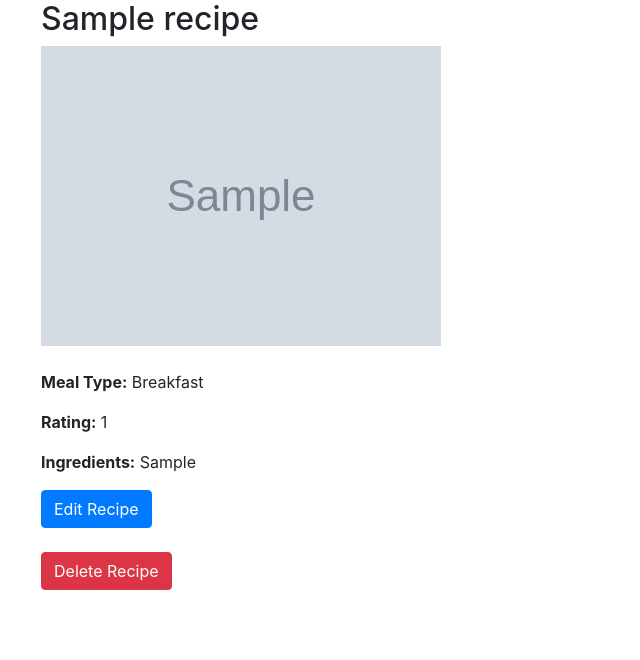
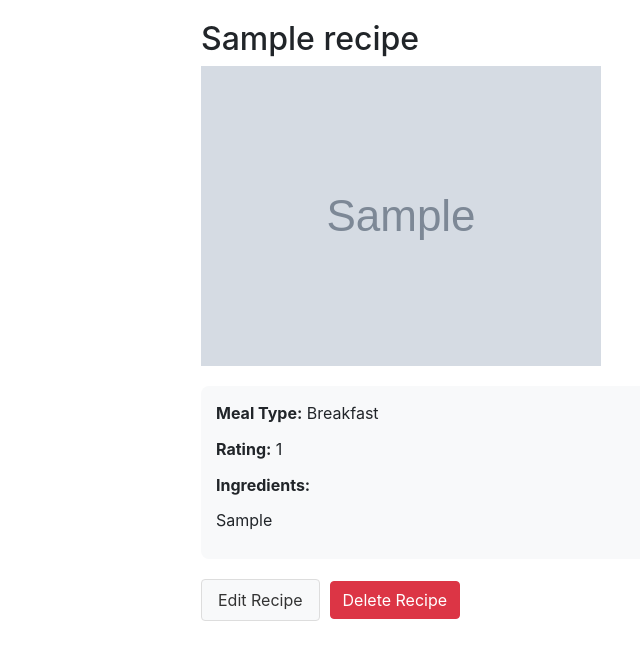
Before and after one commit to mchughbrian/RecipeProject, a Django app: page /recipe/1/ in a window 1280 px wide. Shown: the part 56-716 px from the top of the page, without its empty margins (59-699 px from the left). Run offline with Django 4.2, Linux system fonts and the light colour scheme; a user stored in the database is signed in; tables that the repository leaves empty hold one stand-in row (values such as "Sample post"); grey boxes marked "Sample" are stand-in pictures; some libraries are stand-ins or nearby versions.

Commit message:
Update additional Forms for better visuals

```diff
--- a/static/css/custom.css
+++ b/static/css/custom.css
@@ -162,3 +162,35 @@
 .recipe-form .btn-custom:hover {
     background-color: #0056b3; /* Darker shade for hover */
 }
+
+.recipe-view {
+    max-width: 800px;
+    margin: 0 auto;
+    padding: 20px;
+}
+
+.recipe-view .recipe-image {
+    margin-bottom: 20px;
+}
+
+.recipe-view .recipe-details {
+    background-color: #f8f9fa;
+    padding: 15px;
+    border-radius: 8px;
+    margin-bottom: 20px;
+}
+
+.recipe-view .recipe-details p {
+    margin-bottom: 10px;
+    line-height: 1.6;
+}
+
+.recipe-view .recipe-actions {
+    display: flex;
+    gap: 10px;
+    align-items: center;
+}
+
+.recipe-view .delete-form {
+    display: inline;
+}
--- a/templates/recipes/recipe.html
+++ b/templates/recipes/recipe.html
@@ -3,41 +3,34 @@
 {% load static %}
 
 {% block content %}
-    <div class="container">
+<div class="container recipe-view">
     <h2>{{ recipe.name }}</h2>
 
     <!-- Recipe Image -->
     {% if recipe.image %}
-        <div class="row">
-            <div class="col-md-12">
-                <img src="{{ recipe.image.url }}" class="img-fluid recipe-image" alt="{{ recipe.name }}">
-            </div>
+    <div class="recipe-image">
+        <img src="{{ recipe.image.url }}" class="img-fluid" alt="{{ recipe.name }}">
     </div>
     {% endif %}
 
     <!-- Recipe Details -->
-        <div class="row mt-4">
-            <div class="col-md-12">
+    <div class="recipe-details">
         <p><strong>Meal Type:</strong> {{ recipe.meal_type }}</p>
         <p><strong>Rating:</strong> {{ recipe.rating }}</p>
-                <p><strong>Ingredients:</strong> {{ recipe.ingredients }}</p>
-            </div>
+        <p><strong>Ingredients:</strong></p>
+        <p>{{ recipe.ingredients|linebreaksbr }}</p>
     </div>
 
+
+    <!-- Edit and Delete Buttons -->
     {% if user.is_authenticated and user == recipe.user %}
-            <a href="{% url 'edit_recipe' recipe.id %}" class="btn btn-primary">Edit Recipe</a>
-        {% endif %}
-
-        <!-- Delete Button -->
-        {% if user.is_authenticated and user == recipe.user %}
-        <div class="row mt-4">
-            <div class="col-md-12">
-                <form action="{% url 'delete_recipe' recipe.id %}" method="POST">
+    <div class="recipe-actions">
+        <a href="{% url 'edit_recipe' recipe.id %}" class="btn btn-custom">Edit Recipe</a>
+        <form action="{% url 'delete_recipe' recipe.id %}" method="POST" class="delete-form">
             {% csrf_token %}
             <button type="submit" class="btn btn-danger">Delete Recipe</button>
         </form>
     </div>
-        </div>
     {% endif %}
 </div>
 {% endblock %}
```
Also changed, not shown: templates/recipes/edit_recipe.html (+14 -3 lines). Lines whose indentation alone changed are shown as unchanged.
